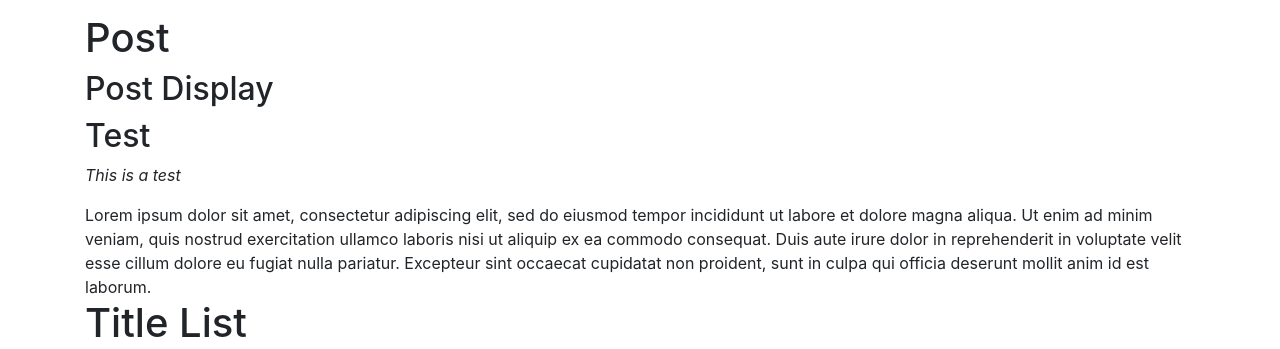
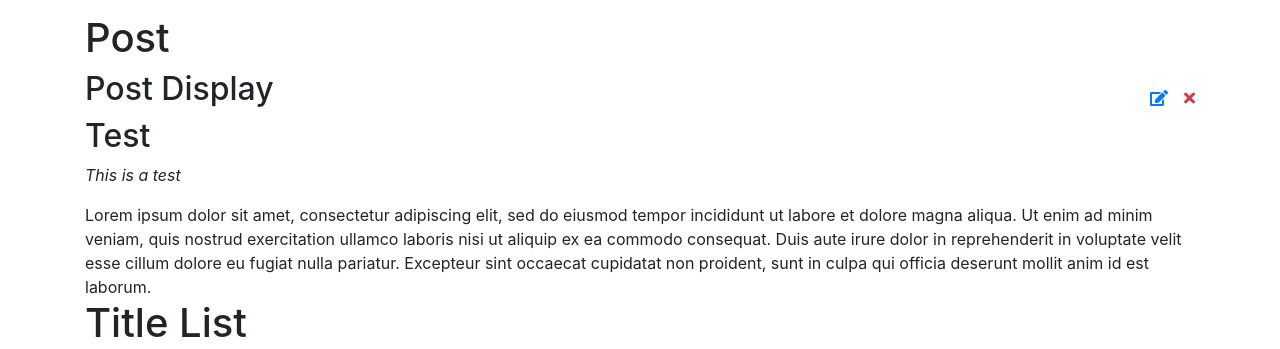
Before and after one commit to Keparoo/Microblog, a React (Create React App) app: page / in a window 1280 px wide. Shown: the part 355-704 px from the top of the page. Built offline with nearby package versions, Linux system fonts and the light colour scheme.

Commit message:
Add edit and delete icons to PostDisplay

```diff
--- a/src/components/PostDisplay.css
+++ b/src/components/PostDisplay.css
@@ -0,0 +1,14 @@
+.PostDisplay {
+	position: relative;
+}
+
+.PostDisplay-right {
+	position: absolute;
+	right: 0;
+	top: 1em;
+	text-align: right;
+}
+
+.PostDisplay-right i {
+	margin-left: 1em;
+}
--- a/src/components/PostDisplay.js
+++ b/src/components/PostDisplay.js
@@ -1,13 +1,13 @@
 import React from 'react';
 import './PostDisplay.css';
 
-const PostDisplay = ({ post }) => {
+const PostDisplay = ({ post, toggleEdit, deletePost }) => {
 	console.debug('PostDisplay');
 
 	const { title, description, body } = post;
 
 	return (
-		<div className="Post">
+		<div className="PostDisplay">
 			<div>
 				<h2>Post Display</h2>
 				<h2>{title}</h2>
@@ -16,6 +16,12 @@ const PostDisplay = ({ post }) => {
 				</p>
 				<div>{body}</div>
 			</div>
+			<div className="PostDisplay-right">
+				<div className="PostDisplay-edit-area">
+					<i className="fas fa-edit text-primary" onClick={toggleEdit} />
+					<i className="fas fa-times text-danger" onClick={deletePost} />
+				</div>
+			</div>
 		</div>
 	);
 };
```
